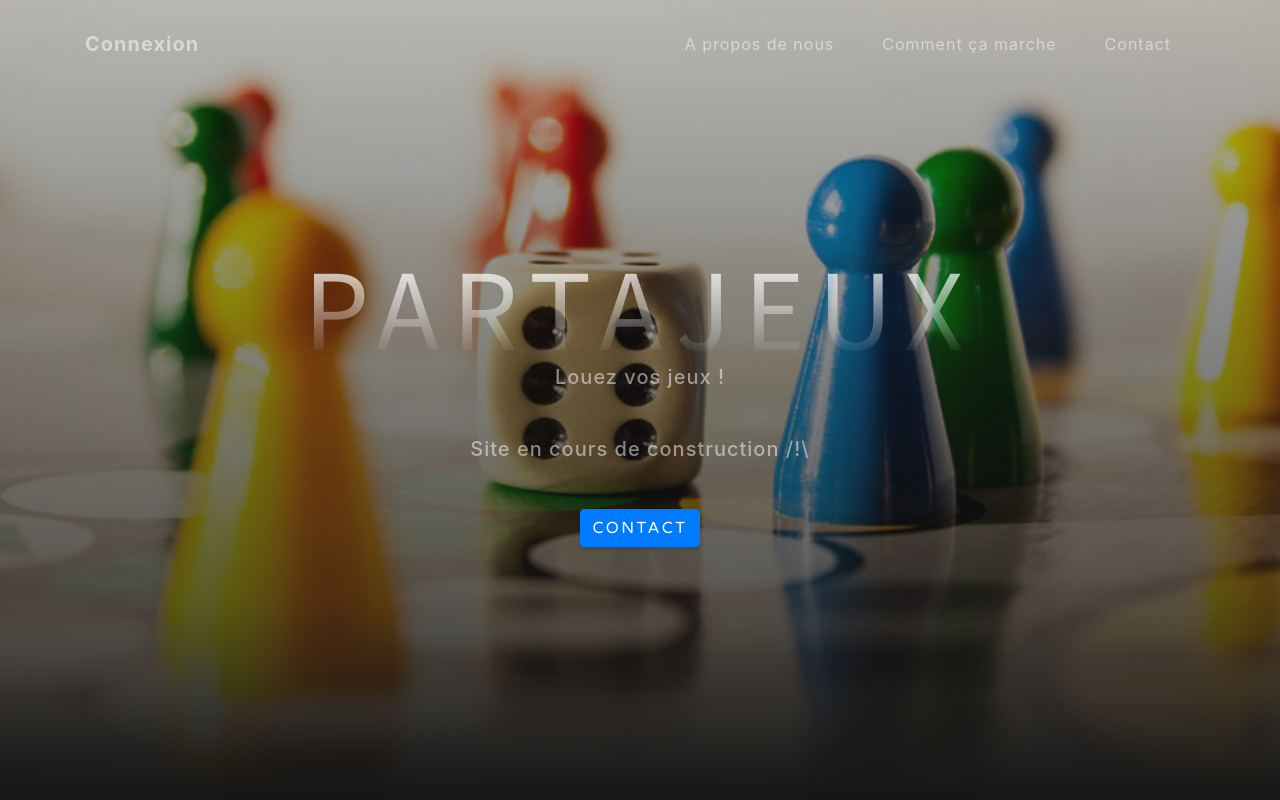
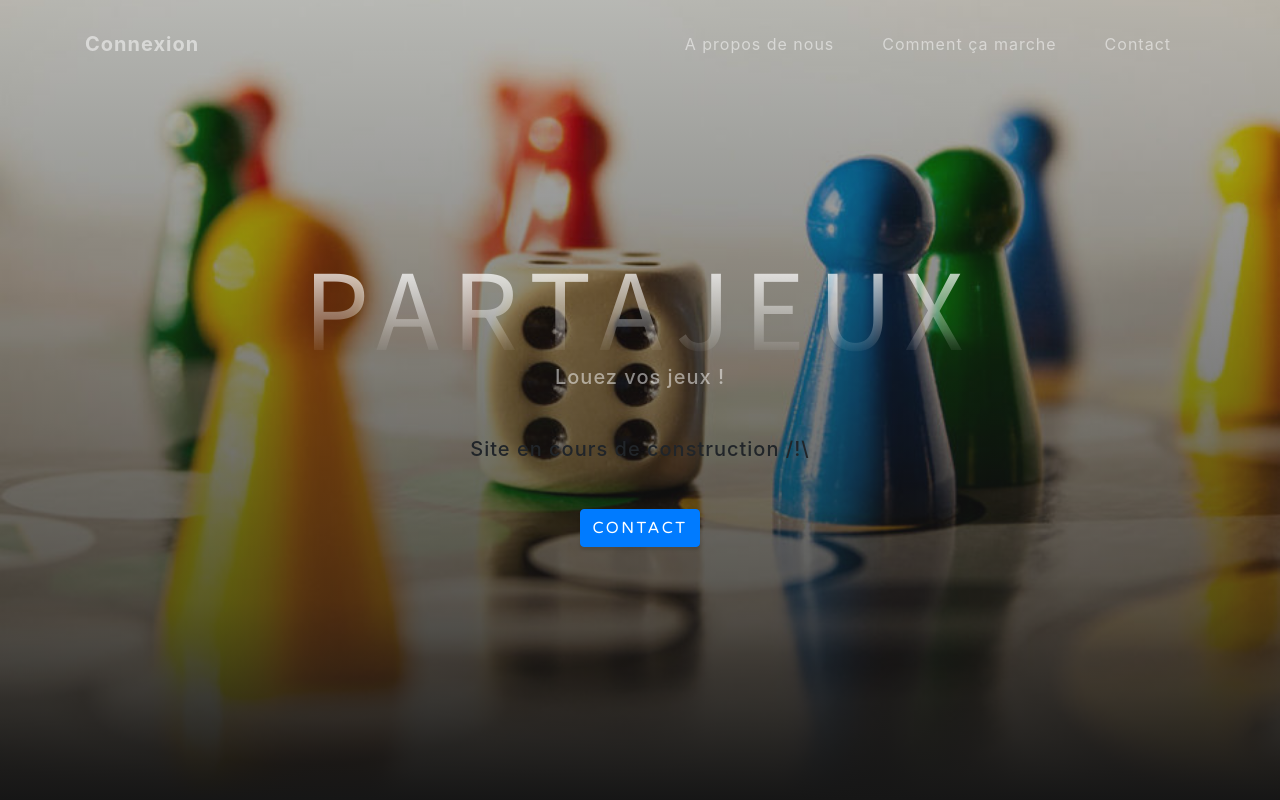
Before and after one commit to AdeleMo/adelemo.github.io, a website with bundled scripts: page index.html in a window 1280 px wide. Shown: the top 800 px of the page. Built offline with nearby package versions, Linux system fonts and the light colour scheme.

Commit message:
Change text color

```diff
--- a/index.html
+++ b/index.html
@@ -56,7 +56,7 @@
       <div class="mx-auto text-center">
         <h1 class="mx-auto my-0 text-uppercase">PartaJeux</h1>
         <h2 class="text-white-50 mx-auto mt-2 mb-5">Louez vos jeux !</h2>
-        <h2 class="text-white-50 mx-auto mt-2 mb-5">Site en cours de construction /!\</h2>
+        <h2 class="text-yellow-50 mx-auto mt-2 mb-5">Site en cours de construction /!\</h2>
         <a class="btn btn-primary js-scroll-trigger" href="//www.123formbuilder.com/form-5147760/formulaire-de-contact" class="blueLink13">Contact</a>
       </div>
     </div>
```
